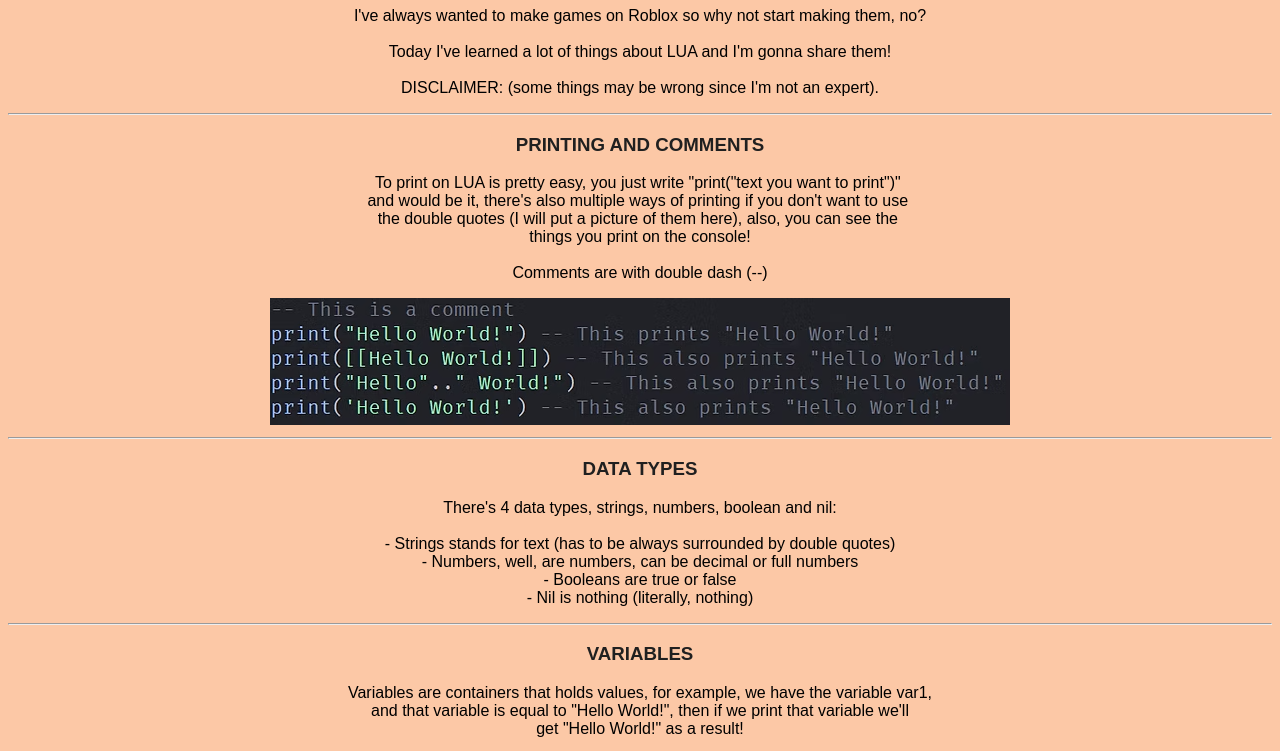
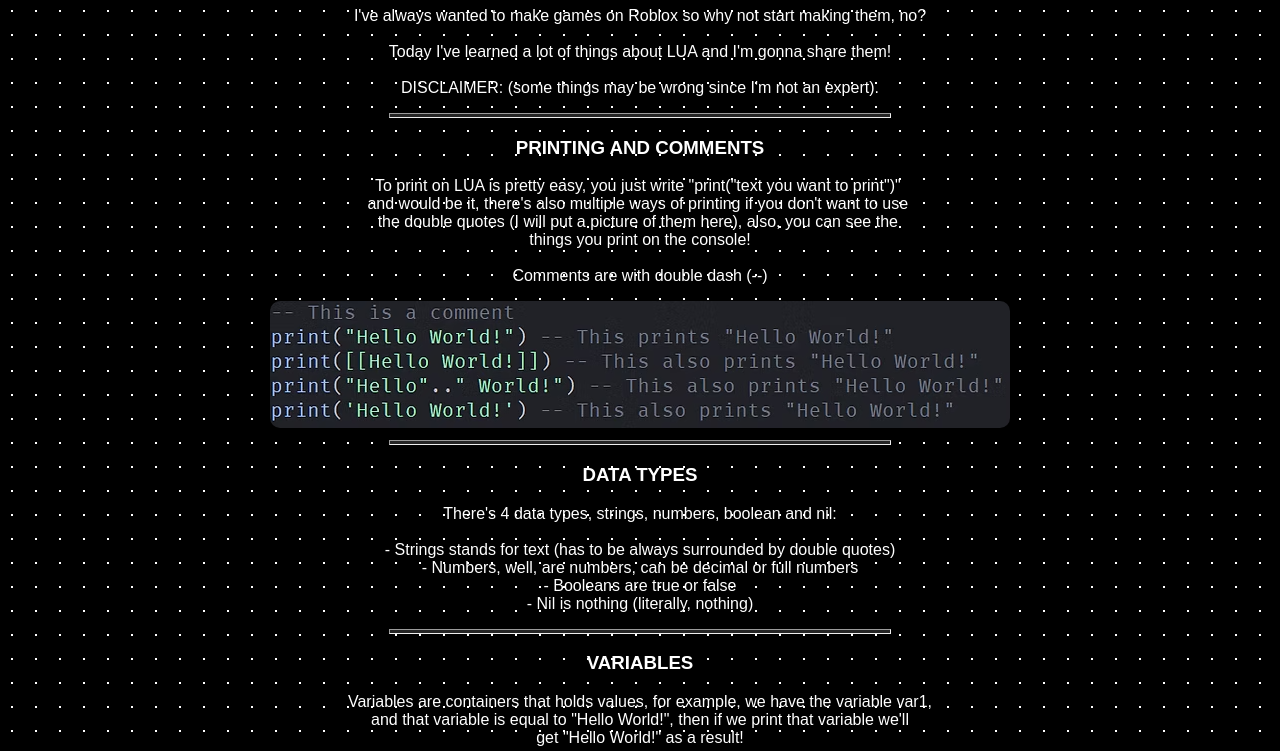
Before and after one commit to tonotata/tonotata.github.io, a plain HTML site: page lua1.html in a window 1280 px wide. Shown: the part 73-824 px from the top of the page. Drawn offline with Linux system fonts and the light colour scheme.

Commit message:
Update style.css

```diff
--- a/style.css
+++ b/style.css
@@ -5,15 +5,35 @@ body {
     text-align: center;
 }
 h1 {
-    color: #131313;
+    color: #ffffff;
 }
 a {
-    color: #6d3c0f;
+    color: #e6e6e6;
+}
+a:hover {
+    color: rgb(196, 196, 196);
 }
 h3 {
-    color: #202020;
+    color: #ffffff;
 }
 
 pre {
     font-family: Arial, Helvetica, sans-serif;
+    color: #ffffff;
 }
+
+.container{
+    background-color: #000000;
+    background-image: radial-gradient(#ffffff 1.2000000000000002px, #000000 1.2000000000000002px);
+    background-size: 24px 24px;
+}
+hr {
+    height: 3px;
+    width: 500px;
+    background-color: #252525;
+    color: #252525;
+    padding: none;
+}
+img {
+    border-radius: 10px;
+}
```
